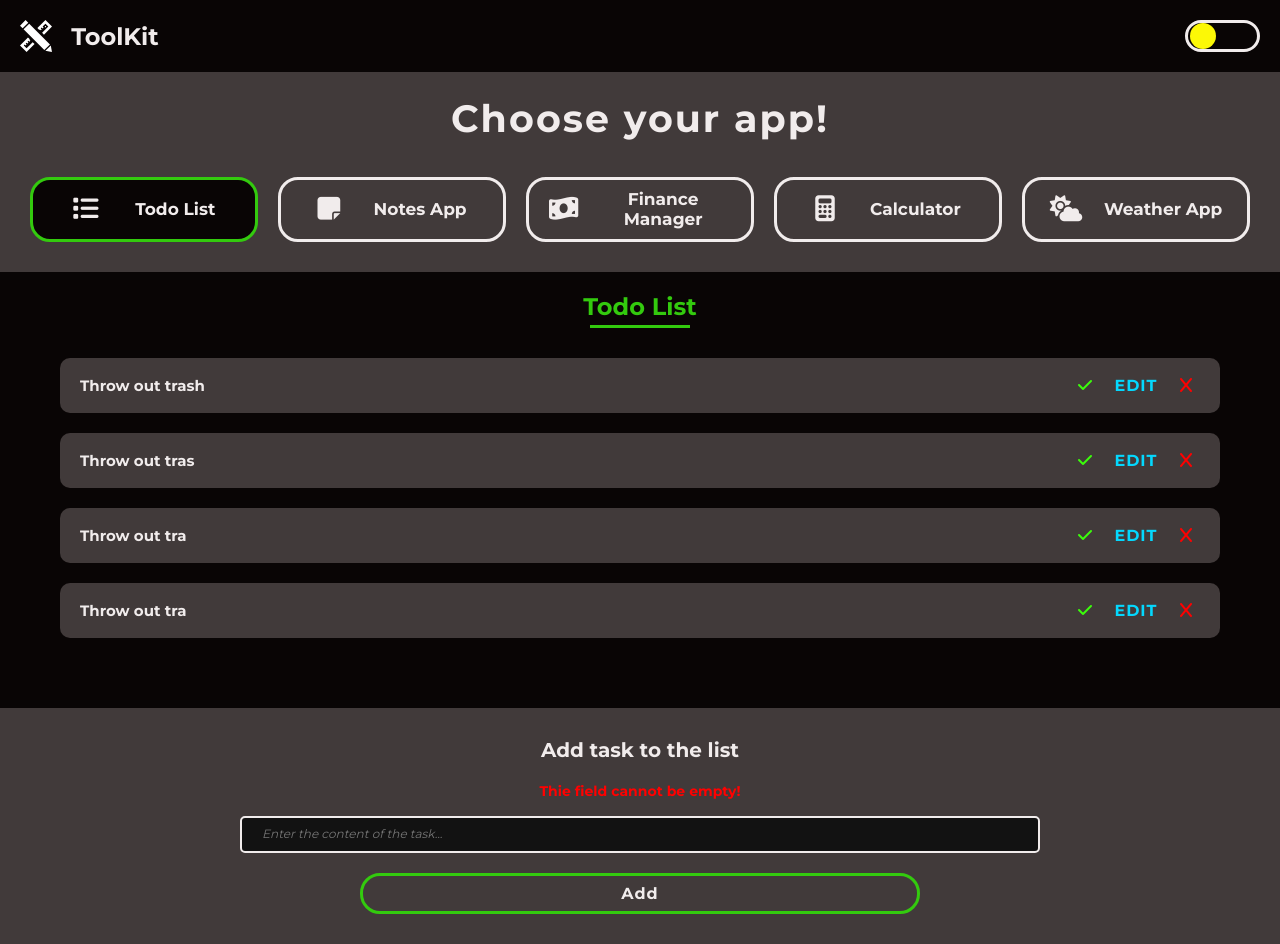
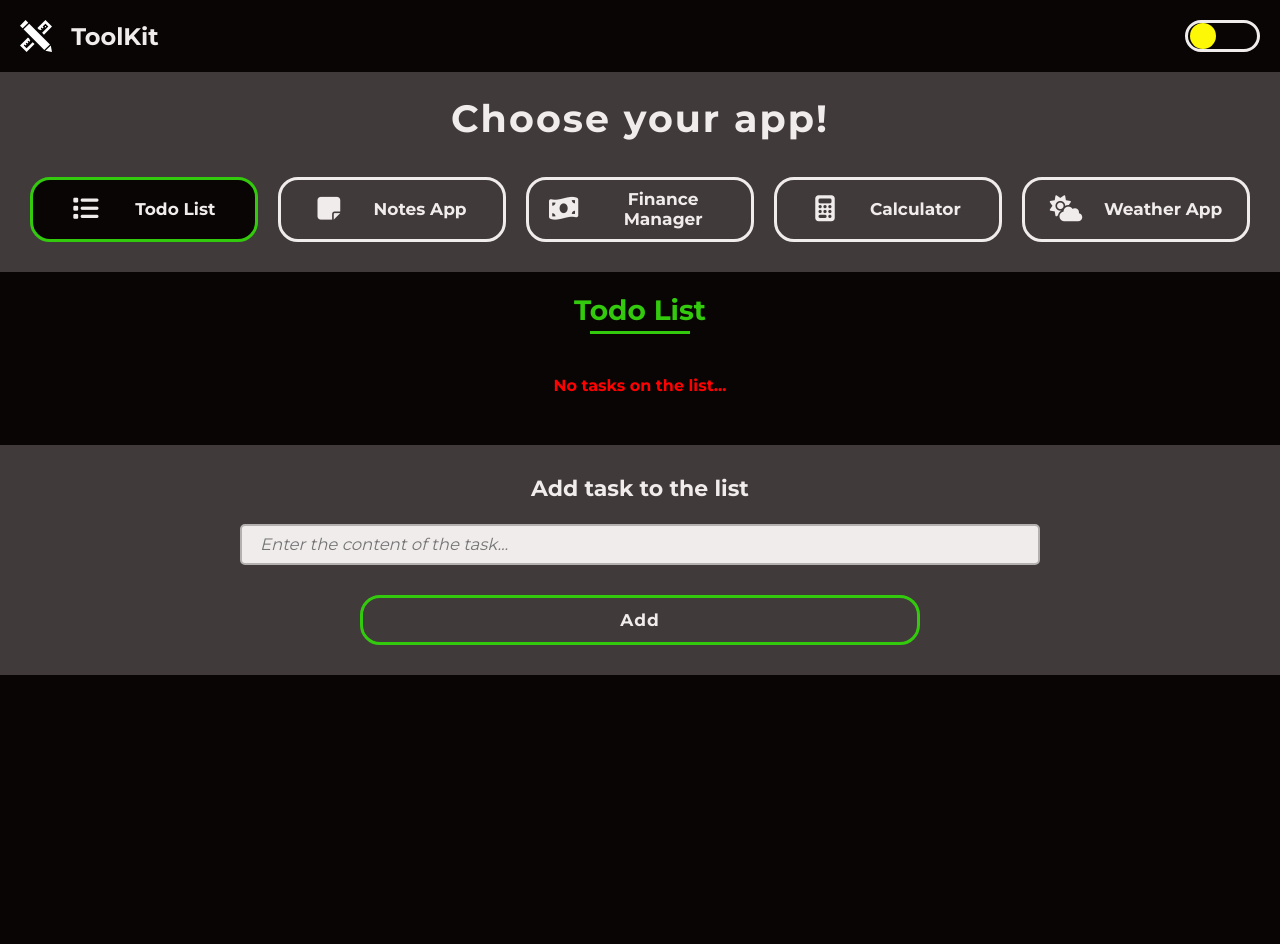
Before and after one commit to tomaszz95/toolkit, a React (Create React App) app: page / in a window 1280 px wide. After the commit the page ends 800 px from the top, so only its background shows below. Built offline with nearby package versions, Linux system fonts and the light colour scheme.

Commit message:
end add task functionality and check task

```diff
--- a/src/components/layouts/AppsTitle.module.css
+++ b/src/components/layouts/AppsTitle.module.css
@@ -18,3 +18,10 @@
 	max-width: 100px;
 	background-color: var(--highlight);
 }
+
+
+@media (min-width: 992px) {
+	.title {
+		font-size: 2.8rem;
+	}
+}
--- a/src/components/pages/TodoApp.js
+++ b/src/components/pages/TodoApp.js
@@ -2,13 +2,15 @@ import AppsTitle from '../layouts/AppsTitle'
 import TodoListBox from '../todolist/TodoListBox'
 import AddTodoBox from '../todolist/AddTodoBox'
 import styles from './TodoApp.module.css'
+import TodoModal from '../todolist/TodoModal'
 
 const TodoApp = () => {
 	return (
 		<section className={styles.todo}>
 			<AppsTitle title='Todo List' />
 			<TodoListBox />
-			<AddTodoBox />
+			<AddTodoBox/>
+			<TodoModal />
 		</section>
 	)
 }
--- a/src/components/todolist/AddTodoBox.js
+++ b/src/components/todolist/AddTodoBox.js
@@ -1,19 +1,44 @@
+import { useRef, useState } from 'react'
+import { useDispatch } from 'react-redux'
+import { todoActions } from '../../store/todo-slice'
 import styles from './AddTodoBox.module.css'
 
 const AddTodoBox = () => {
+	const [error, setError] = useState(false)
+	const inputRef = useRef('')
+	const dispatch = useDispatch()
+
+	const addTaskHandler = e => {
+		e.preventDefault()
+
+		if (inputRef.current.value === '') {
+			setError(true)
+		} else {
+			dispatch(todoActions.addTask(inputRef.current.value))
+			inputRef.current.value = ''
+			setError(false)
+		}
+	}
+
 	return (
-		<div className={styles.container}>
+		<form className={styles.container} onSubmit={addTaskHandler}>
 			<label htmlFor='task' className={styles.label}>
 				Add task to the list
 			</label>
-			<p className={styles.error}>Thie field cannot be empty!</p>
+			{error ? <p className={styles.error}>Thie field cannot be empty!</p> : null}
 			<div className={styles.box}>
-				<input type='text' id='task' placeholder='Enter the content of the task...' className={styles.input} />
+				<input
+					type='text'
+					id='task'
+					placeholder='Enter the content of the task...'
+					className={styles.input}
+					ref={inputRef}
+				/>
 				<button aria-label='Add new task' className={styles.button}>
 					Add
 				</button>
 			</div>
-		</div>
+		</form>
 	)
 }
 
--- a/src/components/todolist/AddTodoBox.module.css
+++ b/src/components/todolist/AddTodoBox.module.css
@@ -17,10 +17,10 @@
 }
 
 .error {
-	font-size: 1.4em;
+	font-size: 1.4rem;
 	font-weight: bold;
 	color: var(--alert);
-	margin-bottom: 1.2em;
+	margin-bottom: 1em;
 }
 
 .box {
@@ -34,13 +34,16 @@
 .input {
 	width: 100%;
 	border-radius: 5px;
-	padding: 1em 2em;
+	padding: 0.5em 1em;
 	margin-bottom: 2em;
-	border: 2px solid var(--text);
+	border: 2px solid var(--greylish);
+	background-color: var(--text);
+	color: var(--primary);
+	font-size: 1.4rem;
 }
 
 .input::placeholder {
-	font-size: 1.2em;
+	font-size: 1.1em;
 	font-style: italic;
 }
 
@@ -51,7 +54,7 @@
 	border: 3px solid var(--highlight);
 	color: var(--text);
 	font-weight: bold;
-	font-size: 1.6em;
+	font-size: 1.6rem;
 	letter-spacing: 1px;
 	border-radius: 20px;
 	cursor: pointer;
@@ -61,3 +64,20 @@
 .button:hover {
 	background-color: var(--primary);
 }
+
+@media (min-width: 992px) {
+	.label {
+		font-size: 2.2rem;
+	}
+	.error {
+		font-size: 1.5rem;
+	}
+	.input {
+		font-size: 1.5rem;
+		padding: 0.6em 1.2em;
+	}
+	.button {
+		padding: 0.7em 1.4em;
+		font-size: 1.7rem;
+	}
+}
--- a/src/components/todolist/TodoListBox.js
+++ b/src/components/todolist/TodoListBox.js
@@ -1,36 +1,22 @@
 import TodoListItem from './TodoListItem'
+import { useSelector } from 'react-redux'
+import { useEffect, useState } from 'react'
 import styles from './TodoListBox.module.css'
 
-const array = [
-	{
-		todoName: 'Throw out trash',
-		checked: false,
-		id: 1,
-	},
-	{
-		todoName: 'Throw out tras',
-		checked: false,
-		id: 2,
-	},
-	{
-		todoName: 'Throw out tra',
-		checked: false,
-		id: 3,
-	},
-	{
-		todoName: 'Throw out tra',
-		checked: false,
-		id: 4,
-	},
-]
+const TodoListBox = () => {
+	const [tasks, setTasks] = useState([])
+	const taskList = useSelector(state => state.todo)
 
-const TodoListBox = () => {
-	return array.length === 0 ? (
+	useEffect(() => {
+		setTasks(taskList)
+	}, [taskList])
+
+	return tasks.length === 0 ? (
 		<p className={styles.error}>No tasks on the list...</p>
 	) : (
 		<ul className={styles.container}>
-			{array.map(arr => (
-				<TodoListItem key={arr.id} title={arr.todoName} />
+			{tasks.map(task => (
+				<TodoListItem key={task.id} id={task.id} title={task.name} />
 			))}
 		</ul>
 	)
--- a/src/components/todolist/TodoListBox.module.css
+++ b/src/components/todolist/TodoListBox.module.css
@@ -15,3 +15,9 @@
 	font-weight: bold;
 	color: var(--alert);
 }
+
+@media (min-width: 992px) {
+	.error {
+		font-size: 1.6em;
+	}
+}
--- a/src/components/todolist/TodoListItem.js
+++ b/src/components/todolist/TodoListItem.js
@@ -1,11 +1,23 @@
+import { useState } from 'react'
+import { useDispatch } from 'react-redux'
+import { todoActions } from '../../store/todo-slice'
 import styles from './TodoListItem.module.css'
 
-const TodoListItem = ({ title }) => {
+const TodoListItem = ({ title, id }) => {
+	const [checked, isChecked] = useState(false)
+	const dispatch = useDispatch()
+
+	const checkTaskFnc = e => {
+		const clickedTaskId = e.target.closest('li').id
+		dispatch(todoActions.changeCheck(clickedTaskId))
+		isChecked(!checked)
+	}
+
 	return (
-		<li className={styles.task}>
-			<p className={styles.title}>{title}</p>
+		<li className={styles.task} id={id}>
+			<p className={`${styles.title} ${checked ? styles.checkTask : ''}`}>{title}</p>
 			<div className={styles.tools}>
-				<button className={styles.check} aria-label='Check / uncheck task'>
+				<button className={styles.check} aria-label='Check / uncheck task' onClick={checkTaskFnc}>
 					<i className='fa-solid fa-check'></i>
 				</button>
 				<button className={styles.edit} aria-label='Edit task'>
--- a/src/components/todolist/TodoListItem.module.css
+++ b/src/components/todolist/TodoListItem.module.css
@@ -13,6 +13,12 @@
 	font-size: 1.5em;
 	color: var(--text);
 	font-weight: bold;
+}
+
+.title.checkTask {
+	font-style: italic;
+	text-decoration: line-through;
+	font-weight: lighter;
 }
 
 .tools {
@@ -58,8 +64,16 @@
 	letter-spacing: 1px;
 }
 
-.checked {
-	font-style: italic;
-	text-decoration: line-through;
-	font-weight: lighter;
+@media (min-width: 992px) {
+	.title {
+		font-size: 1.7rem;
+	}
+
+	.check {
+		margin-right: 0.5em;
+	}
+
+	.delete {
+		margin-left: 0.5em;
+	}
 }
--- a/src/components/todolist/TodoModal.js
+++ b/src/components/todolist/TodoModal.js
@@ -0,0 +1,26 @@
+import styles from './TodoModal.module.css'
+
+const TodoModal = () => {
+	return (
+		<div className={styles.container}>
+			<div className={styles.shadow}></div>
+			<div className={styles.box}>
+				<label htmlFor='edit-task' className={styles.label}>
+					Edit your task
+				</label>
+				<p className={styles.error}>This field cannot be empty!</p>
+				<input type='text' id='edit-task' className={styles.input} />
+				<div className={styles.buttons}>
+					<button className={styles.edit} aria-label='Edit task'>
+						Edit
+					</button>
+					<button className={styles.cancel} aria-label='Cancel changes'>
+						Cancel
+					</button>
+				</div>
+			</div>
+		</div>
+	)
+}
+
+export default TodoModal
--- /dev/null
+++ b/src/components/todolist/TodoModal.module.css
@@ -0,0 +1,123 @@
+.container,
+.shadow {
+	position: absolute;
+	top: 0;
+	left: 0;
+	right: 0;
+	bottom: 0;
+	opacity: 0;
+	transform: translateX(-100%);
+}
+
+.container {
+	display: flex;
+	justify-content: center;
+	align-items: center;
+}
+
+.container.active {
+	animation: 1s modalActive forwards;
+}
+
+.shadow {
+	background-color: var(--primary);
+	opacity: 0.9;
+	z-index: 5;
+}
+
+.container.active > .shadow {
+	animation: 1.2s shadowActive forwards;
+}
+
+.box {
+	width: 80%;
+	max-width: 800px;
+	padding: 5em 3em;
+	display: flex;
+	flex-direction: column;
+	z-index: 10;
+	color: var(--text);
+	background-color: var(--primary);
+	border: 2px solid var(--highlight);
+	border-radius: 10px;
+	text-align: center;
+}
+
+.label {
+	font-size: 2.5em;
+	margin-bottom: 1em;
+	text-align: center;
+	font-weight: bold;
+}
+
+.error {
+	font-size: 1.4em;
+	font-weight: bold;
+	color: var(--alert);
+	margin-bottom: 1em;
+}
+
+.input {
+	width: 100%;
+	border-radius: 5px;
+	padding: 0.5em 1em;
+	margin-bottom: 2em;
+	border: 2px solid var(--greylish);
+	background-color: var(--text);
+	color: var(--primary);
+	font-size: 1.4em;
+}
+
+.buttons {
+	display: flex;
+	justify-content: space-between;
+	width: 100%;
+	margin-top: 1em;
+}
+
+.edit,
+.cancel {
+	width: 45%;
+	padding: 0.8em 0.4em;
+	background-color: transparent;
+	border: 3px solid var(--highlight);
+	color: var(--text);
+	font-weight: bold;
+	font-size: 1.6em;
+	letter-spacing: 1px;
+	border-radius: 10px;
+	cursor: pointer;
+	transition: background-color 0.3s;
+}
+
+.edit:hover,
+.cancel:hover {
+	background-color: var(--element);
+}
+
+@keyframes modalActive {
+	from {
+		opacity: 0;
+		transform: translateX(-100%);
+	}
+	to {
+		opacity: 1;
+		transform: translateX(0);
+	}
+}
+
+@keyframes shadowActive {
+	0% {
+		opacity: 0;
+		transform: translateX(-100%);
+	}
+	50% {
+		opacity: 0;
+		transform: translateX(0);
+	}
+
+	100% {
+		opacity: 0.9;
+		transform: translateX(0);
+	}
+}
--- a/src/store/index.js
+++ b/src/store/index.js
@@ -1,7 +1,10 @@
 import { configureStore } from '@reduxjs/toolkit'
+import todo from './todo-slice'
 
 const store = configureStore({
-	reducer: {},
+	reducer: {
+		todo: todo.reducer,
+	},
 })
 
 export default store
--- /dev/null
+++ b/src/store/todo-slice.js
@@ -0,0 +1,24 @@
+import { createSlice } from '@reduxjs/toolkit'
+
+const todoSlice = createSlice({
+	name: 'todo',
+	initialState: [],
+	reducers: {
+		addTask(state, action) {
+			const id = Math.floor(Math.random() * Date.now()).toString()
+			return [...state, { name: action.payload, id: id, isChecked: false }]
+		},
+		changeCheck(state, action) {
+			return state.map(todo => {
+				if (todo.id === action.payload) {
+					return { ...todo, isChecked: !todo.isChecked }
+				} else {
+					return todo
+				}
+			})
+		},
+	},
+})
+
+export const todoActions = todoSlice.actions
+export default todoSlice
```
